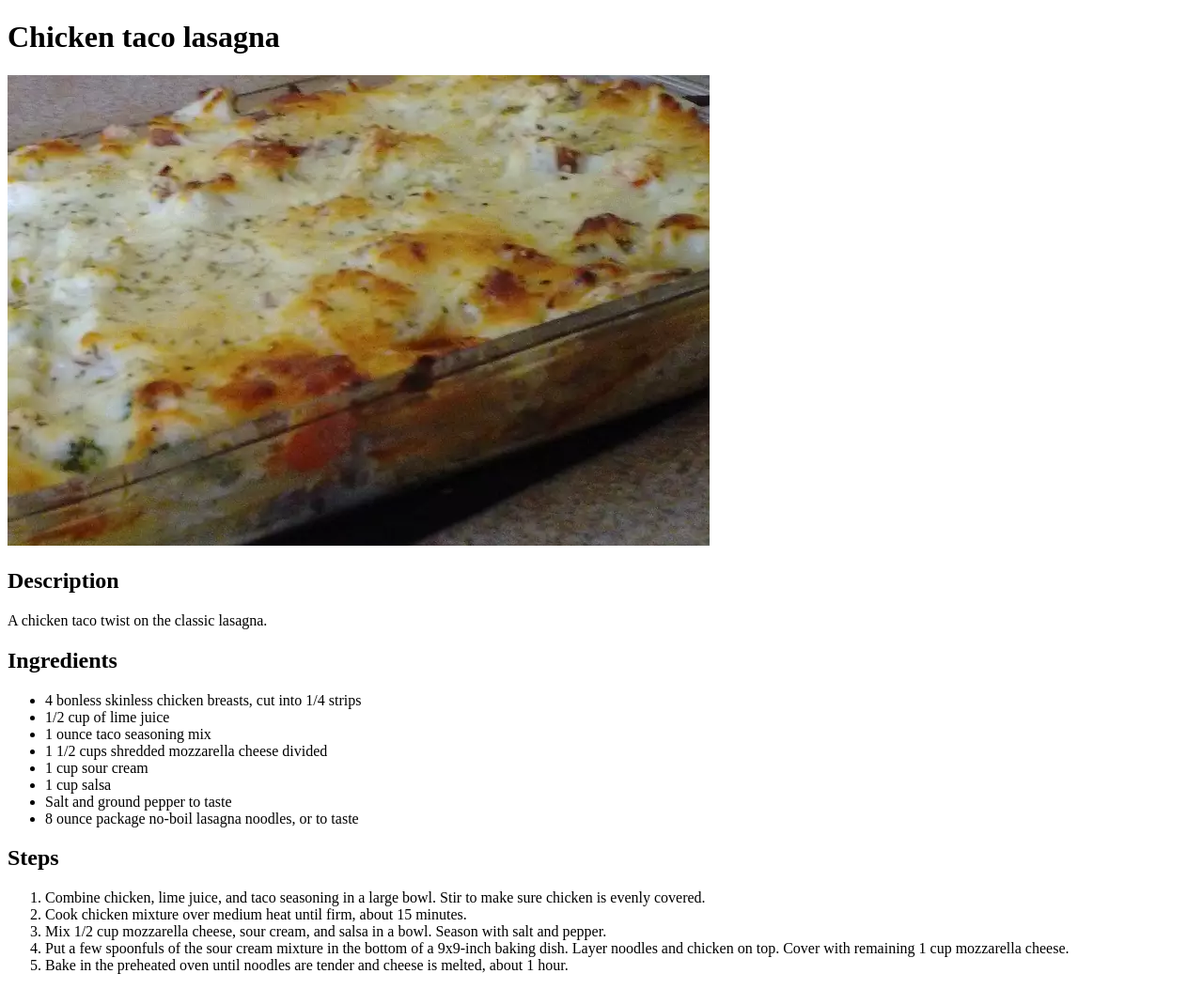
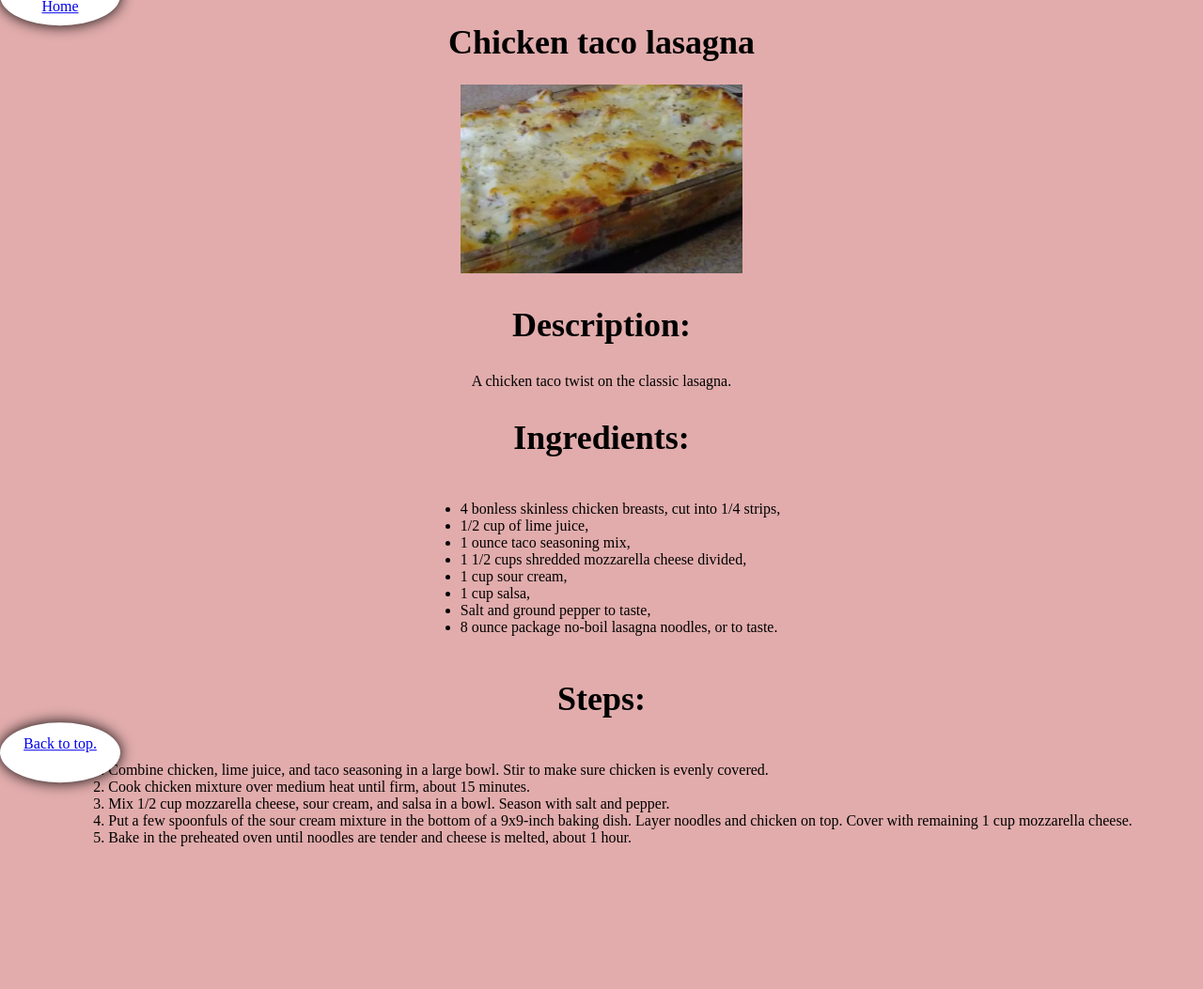
Before and after one commit to CrimsonR3ap3r/odin-recipes, a plain HTML site: page recipes/lasagna.html in a window 1280 px wide. Shown: the whole page at 94% size. After the commit the page ends 925 px from the top, so only its background shows below. Drawn offline with Linux system fonts and the light colour scheme.

Commit message:
add style element and connect to html

```diff
--- a/recipes/lasagna.html
+++ b/recipes/lasagna.html
@@ -2,33 +2,53 @@
 <html lang="en">
   <head>
     <meta charset="utf-8">
+    <meta http-equiv="X-UA-Compatible" content="IE=edge">
+    <meta name="viewport" content="width=device-width, intial-scale=1.0">
     <title>Chicken taco lasagna</title>
+    <link rel="stylesheet" href="../styles.css">
   </head>
 
   <body>
-        <h1>Chicken taco lasagna</h1>
+    <header>
+      <a href="../index.html">Home</a>
+    </header>
+
+    <h1 class="head" id="header">Chicken taco lasagna</h1>
+      <div>
         <img src="../img/image.webp" alt="Chicken taco lasagna">
-        <h2>Description</h2>
+      </div>
+
+    <h2 class="head">Description:</h2>
+      <div>
         <p>A chicken taco twist on the classic lasagna.</p>
-        <h2>Ingredients</h2>
-          <ul>
-            <li>4 bonless skinless chicken breasts, cut into 1/4 strips</li>
-            <li>1/2 cup of lime juice</li>
-            <li>1 ounce taco seasoning mix</li>
-            <li>1 1/2 cups shredded mozzarella cheese divided</li>
-            <li>1 cup sour cream</li>
-            <li>1 cup salsa</li>
-            <li>Salt and ground pepper to taste</li>
-            <li>8 ounce package no-boil lasagna noodles, or to taste</li>
+      </div>
+
+    <h2 class="head">Ingredients:</h2>
+      <div>
+        <ul class="list">
+          <li>4 bonless skinless chicken breasts, cut into 1/4 strips,</li>
+          <li>1/2 cup of lime juice,</li>
+          <li>1 ounce taco seasoning mix,</li>
+          <li>1 1/2 cups shredded mozzarella cheese divided,</li>
+          <li>1 cup sour cream,</li>
+          <li>1 cup salsa,</li>
+          <li>Salt and ground pepper to taste,</li>
+          <li>8 ounce package no-boil lasagna noodles, or to taste.</li>
         </ul>
-        <h2>Steps</h2>
-          <ol>
+      </div>
+
+    <h2 class="head">Steps:</h2>
+      <div>
+        <ol class="list">
           <li>Combine chicken, lime juice, and taco seasoning in a large bowl. Stir to make sure chicken is evenly covered.</li>
           <li>Cook chicken mixture over medium heat until firm, about 15 minutes.</li>
           <li>Mix 1/2 cup mozzarella cheese, sour cream, and salsa in a bowl. Season with salt and pepper.</li>
           <li>Put a few spoonfuls of the sour cream mixture in the bottom of a 9x9-inch baking dish. Layer noodles and chicken on top. Cover with remaining 1 cup mozzarella cheese.</li>
           <li>Bake in the preheated oven until noodles are tender and cheese is melted, about 1 hour.</li>
         </ol>
+      </div>
+
+    <a class="top" href="#header">Back to top.</a>
 
   </body>
 </html>
```
Lines whose indentation alone changed are shown as unchanged.
